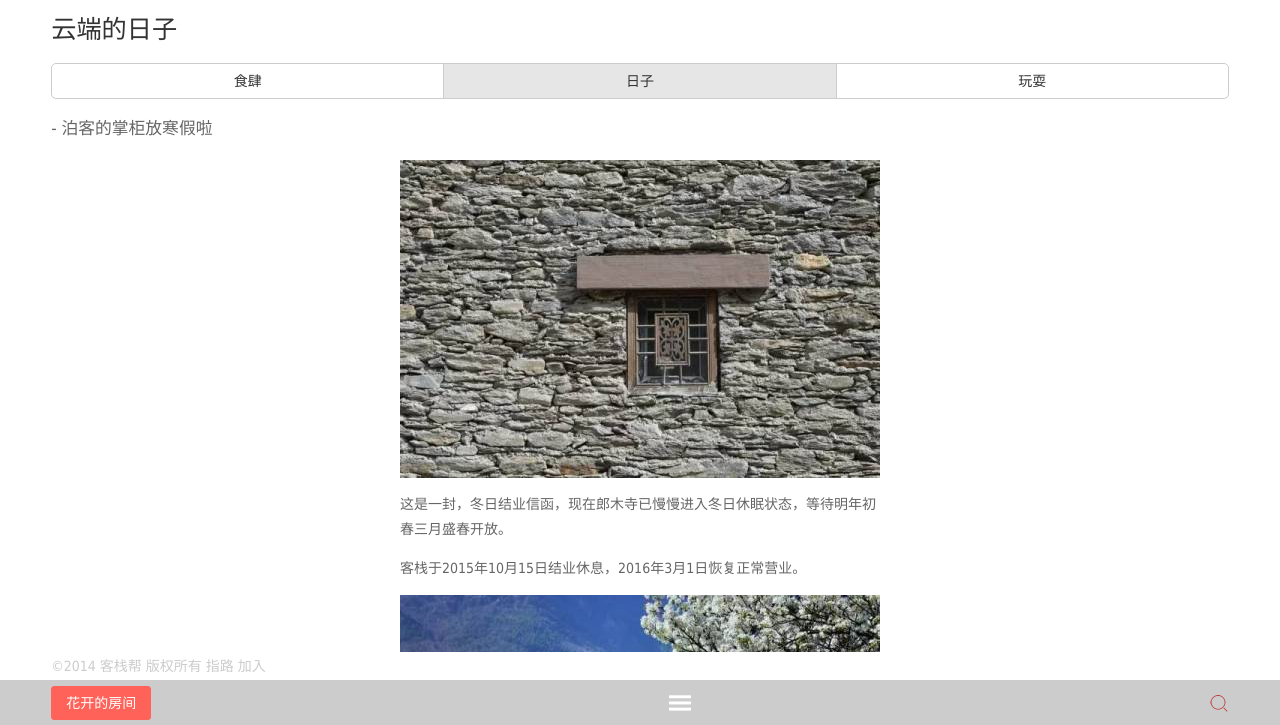
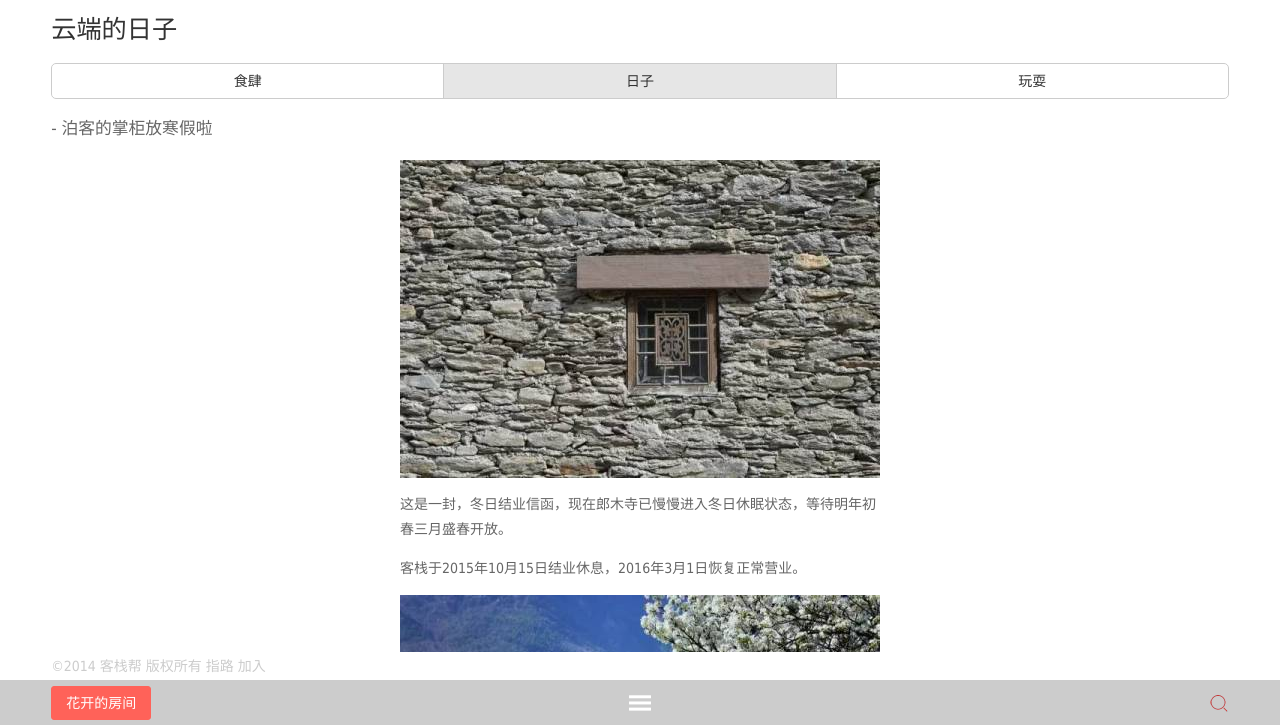
Before and after one commit to pro27/kezhanbang-m, a plain HTML site: page pages/day.html in a window 1280 px wide. Shown: the part 75-800 px from the top of the page. Drawn offline with Linux system fonts and the light colour scheme.

Commit message:
按钮居中

```diff
--- a/pages/day.html
+++ b/pages/day.html
@@ -45,7 +45,7 @@
 				<div class="fr">
 					<a href="#" class="i i-search"></a>
 				</div>
-				<div class="auto tac">
+				<div class="s_center">
 					<a href="#proMenu" class="i i-bread j_toClass"></a>
 				</div>
 			</div>
--- a/static/global/css/global.css
+++ b/static/global/css/global.css
@@ -897,8 +897,9 @@ textarea {
   position: absolute;
   top: 50%;
   left: 50%;
-  height: 1.2em;
-  width: 1.2em;
+  height: 3.2em;
+  width: 3.2em;
+  text-align: center;
   margin: -1.6em 0 0 -1.6em;
 }
 .fix-rb {
```
Also changed, not shown: pages/order.html (+1 -1 lines), pages/pro.html (+1 -1 lines), pages/room.html (+1 -1 lines), pages/shop.html (+1 -1 lines).
